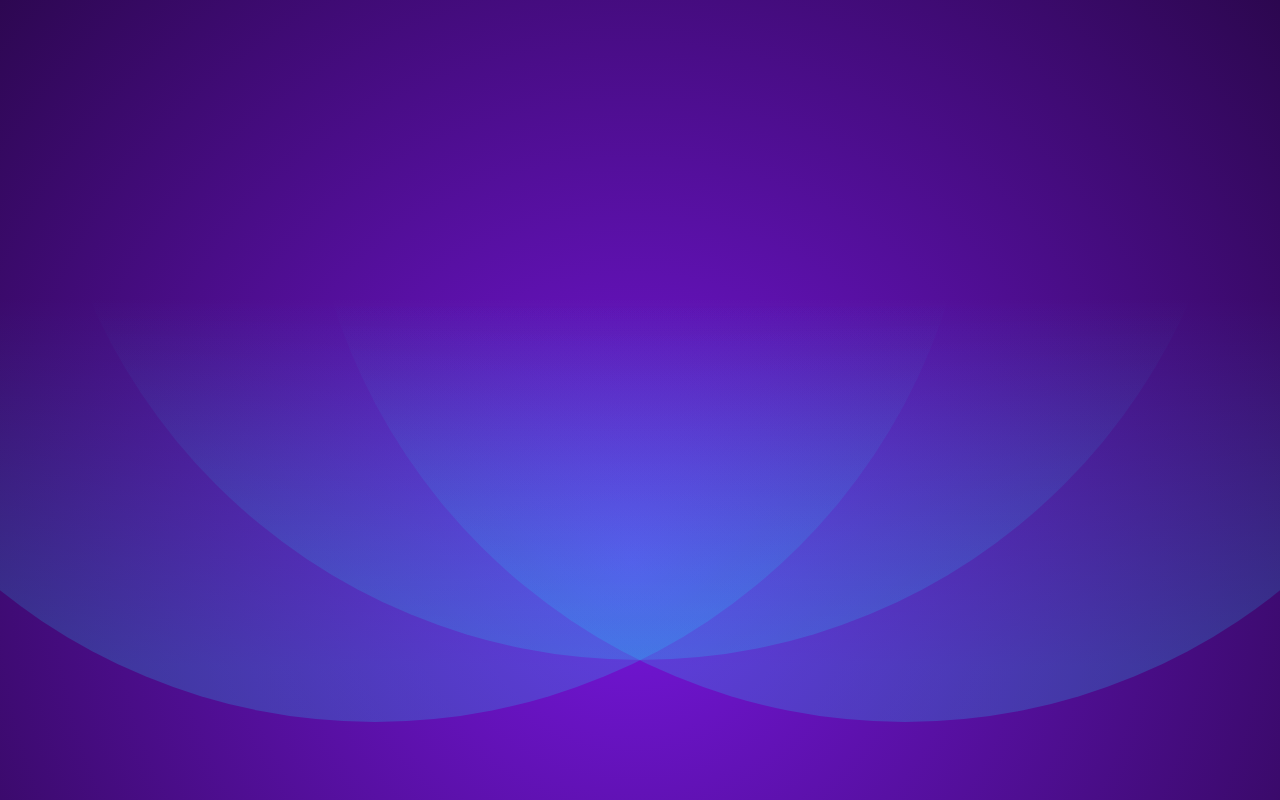
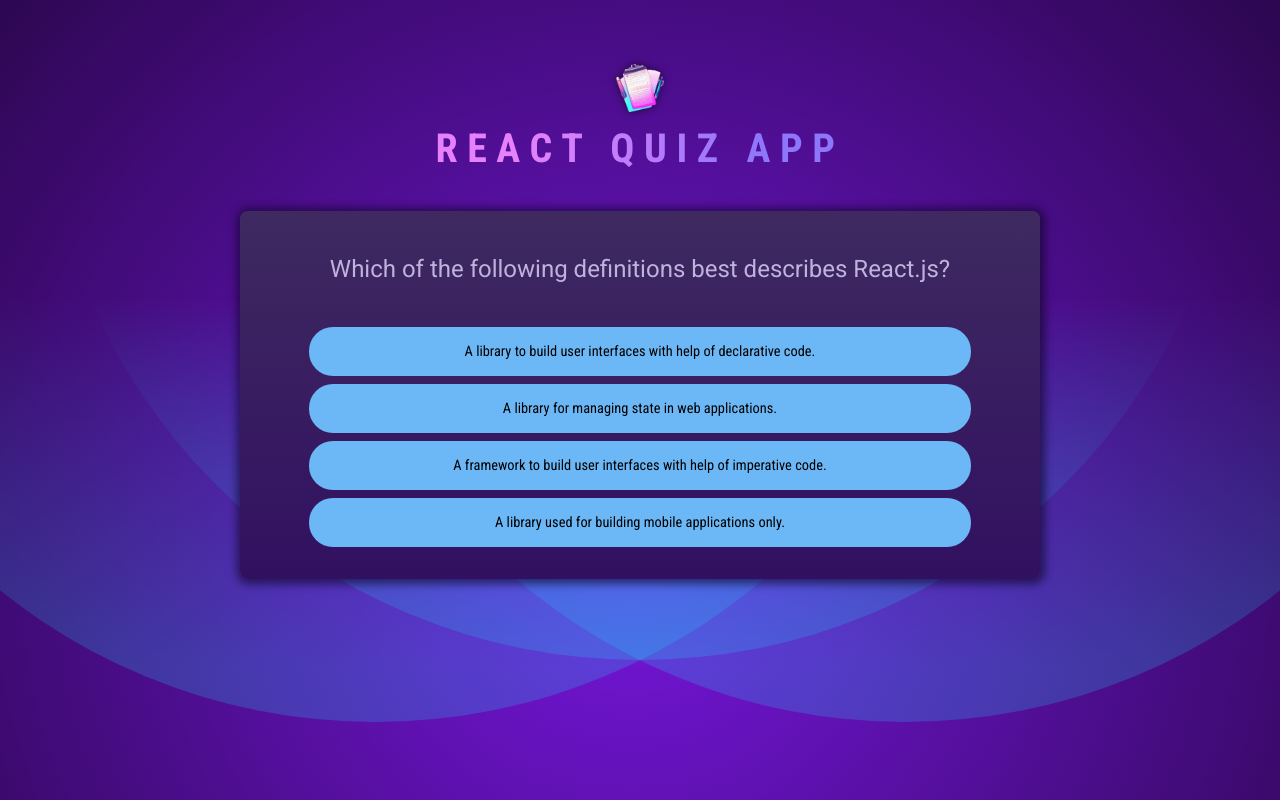
Before and after one commit to NaziaHladun/quiz-web-app-react-project, a React (Vite) app: page / in a window 1280 px wide. Built offline with nearby package versions, Linux system fonts and the light colour scheme.

Commit message:
created header and quiz components

```diff
--- a/src/App.jsx
+++ b/src/App.jsx
@@ -1,3 +1,15 @@
-function App() {}
+import Header from "./components/Header";
+import Quiz from "./components/Quiz";
+
+function App() {
+  return (
+    <>
+      <Header />
+      <main>
+        <Quiz />
+      </main>
+    </>
+  );
+}
 
 export default App;
--- /dev/null
+++ b/src/components/Header.jsx
@@ -0,0 +1,10 @@
+import appLogo from "../assets/quiz-logo.png";
+
+export default function Header() {
+  return (
+    <header>
+      <img src={appLogo} alt="Quiz web app logo" />
+      <h1>React Quiz App</h1>
+    </header>
+  );
+}
--- /dev/null
+++ b/src/components/Quiz.jsx
@@ -0,0 +1,30 @@
+import { useState } from "react";
+
+import QUESTIONS from "../questions.js";
+
+export default function Quiz() {
+  const [userAnswers, setUserAnswers] = useState([]);
+
+  const activeQuestionIndex = userAnswers.length;
+
+  const handleSelect = (selectedAnswer) => {
+    setUserAnswers((prevAnswers) => {
+      return [...prevAnswers, selectedAnswer];
+    });
+  };
+
+  return (
+    <div id="quiz">
+      <div id="question">
+        <h2>{QUESTIONS[activeQuestionIndex].text}</h2>
+        <ul id="answers">
+          {QUESTIONS[activeQuestionIndex].answers.map((answer) => (
+            <li key={answer} className="answer">
+              <button onClick={() => handleSelect(answer)}>{answer}</button>
+            </li>
+          ))}
+        </ul>
+      </div>
+    </div>
+  );
+}
--- /dev/null
+++ b/src/questions.js
@@ -0,0 +1,72 @@
+export default [
+  {
+    id: "q1",
+    text: "Which of the following definitions best describes React.js?",
+    answers: [
+      "A library to build user interfaces with help of declarative code.",
+      "A library for managing state in web applications.",
+      "A framework to build user interfaces with help of imperative code.",
+      "A library used for building mobile applications only.",
+    ],
+  },
+  {
+    id: "q2",
+    text: "What purpose do React hooks serve?",
+    answers: [
+      "Enabling the use of state and other React features in functional components.",
+      "Creating responsive layouts in React applications.",
+      "Handling errors within the application.",
+      "Part of the Redux library for managing global state.",
+    ],
+  },
+  {
+    id: "q3",
+    text: "Can you identify what JSX is?",
+    answers: [
+      "A JavaScript extension that adds HTML-like syntax to JavaScript.",
+      "A JavaScript library for building dynamic user interfaces.",
+      "A specific HTML version that was explicitly created for React.",
+      "A tool for making HTTP requests in a React application.",
+    ],
+  },
+  {
+    id: "q4",
+    text: "What is the most common way to create a component in React?",
+    answers: [
+      "By defining a JavaScript function that returns a renderable value.",
+      "By defining a custom HTML tag in JavaScript.",
+      "By creating a file with a .jsx extension.",
+      'By using the "new" keyword followed by the component name.',
+    ],
+  },
+  {
+    id: "q5",
+    text: 'What does the term "React state" imply?',
+    answers: [
+      "An object in a component that holds values and may cause the component to render on change.",
+      "The lifecycle phase a React component is in.",
+      "The overall status of a React application, including all props and components.",
+      "A library for managing global state in React applications.",
+    ],
+  },
+  {
+    id: "q6",
+    text: "How do you typically render list content in React apps?",
+    answers: [
+      "By using the map() method to iterate over an array of data and returning JSX.",
+      "By using the for() loop to iterate over an array of data and returning JSX.",
+      "By using the forEach() method to iterate over an array of data and returning JSX.",
+      "By using the loop() method to iterate over an array of data and returning JSX.",
+    ],
+  },
+  {
+    id: "q7",
+    text: "Which approach can NOT be used to render content conditionally?",
+    answers: [
+      "Using a the #if template syntax.",
+      "Using a ternary operator.",
+      "Using the && operator.",
+      "Using an if-else statement.",
+    ],
+  },
+];
```
